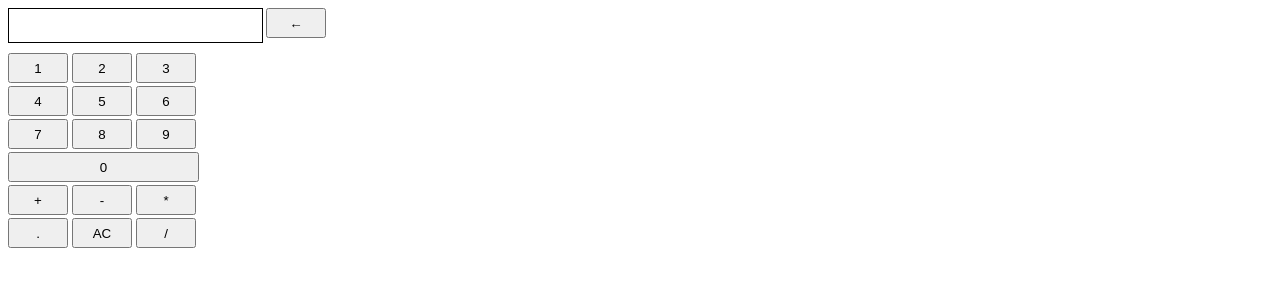
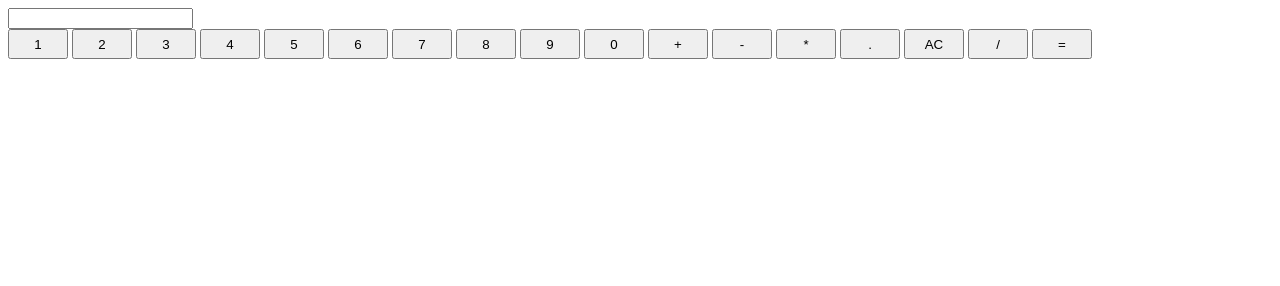
Before and after one commit to hyunjun9788/javascript-calculator-prac, a plain HTML site: page index.html in a window 1280 px wide. Both pictures are taken after a click on the button "AC". Drawn offline with Linux system fonts and the light colour scheme.

Commit message:
feat:계산 결과값 출력 및 ac 버튼 적용

```diff
--- a/index.html
+++ b/index.html
@@ -39,63 +39,107 @@
 
     }
 
+    #result-value {
+        width: 191px;
+    }
+
     button#zero {
         width: 191px;
     }
 </style>
 <body>
-<div class="result-back">
-    <div id="result"></div>
-    <button id="back">←</button>
-</div>
-<div class="first-row">
-    <button id="one">1</button>
-    <button id="two">2</button>
-    <button id="three">3</button>
-</div>
+<div class="calculator">
+    <input class="display" type="text" readonly>
+    <div>
+        <button onclick="input('1')">1</button>
+        <button onclick="input('2')">2</button>
+        <button onclick="input('3')">3</button>
 
-<div class="second-row">
-    <button id="four">4</button>
-    <button id="five">5</button>
-    <button id="six">6</button>
-</div>
-<div class="third-row">
-    <button id="seven">7</button>
-    <button id="eight">8</button>
-    <button id="nine">9</button>
 
-</div>
-<div class="fourth-row">
-    <button id="zero">0</button>
+        <button onclick="input('4')">4</button>
+        <button onclick="input('5')">5</button>
+        <button onclick="input('6')">6</button>
 
-</div>
-<div>
-    <button id="plus">+</button>
-    <button id="minus">-</button>
-    <button id="x">*</button>
-</div>
-<div>
-    <button id="dot">.</button>
-    <button id="ac">AC</button>
-    <button id="division">/</button>
+
+        <button onclick="input('7')">7</button>
+        <button onclick="input('8')">8</button>
+        <button onclick="input('9')">9</button>
+
+
+        <button onclick="input('0')">0</button>
+
+
+        <button onclick="input('+')">+</button>
+        <button onclick="input('-')">-</button>
+        <button onclick="input('*')">*</button>
+
+        <button onclick="input('.')">.</button>
+        <button onclick="reset('ac')">AC</button>
+        <button onclick="input('/')">/</button>
+
+        <button onclick="calculate('=')">=</button>
+    </div>
 </div>
 <script>
 
 
-    let inputValue = document.getElementById("result")
-    let back = document.getElementById('back')
-    let numberButtons = document.querySelectorAll('.first-row button,.second-row button,.third-row button,.fourth-row button')
+    let inputString = '';
+    let displayValue = '';
+    let resultValue = '';
+    let operator = ''
 
-    back.addEventListener('click',function(){
-       inputValue.innerText=inputValue.innerText.slice(0,-1)
-    })
-    numberButtons.forEach(function (button) {
-        button.addEventListener('click', function () {
-            if (inputValue.innerText.length < 3) {
-                inputValue.innerText += button.innerText;
-            }
-        })
-    })
+    function input(value) {
+        inputString += value;
+        displayValue += value;
+
+        if (value === '/' || value === '*' || value === '+' || value === '-') {
+            operator += value
+
+        }
+        document.querySelector('.display').value = displayValue
+
+
+
+    }
+
+    function calculate() {
+        console.log(inputString)
+        console.log(document.querySelector('.display').value)
+        let calculation = inputString.split(operator)
+
+        let front = parseFloat(calculation[0])
+        console.log(front)
+
+        let back = parseFloat(calculation[1])
+
+        switch (operator) {
+            case '+':
+                resultValue = front + back
+                break
+            case '-':
+                resultValue = front - back
+                break
+            case '*':
+                resultValue = front * back
+                break
+            case '/':
+                resultValue = front / back
+                break
+            default:
+                resultValue = ''
+        }
+        document.querySelector('.display').value = resultValue;
+        inputString = resultValue.toString()
+        displayValue = ''
+    }
+    function reset(value) {
+        if (value === 'ac') {
+            document.querySelector('.display').value = ''
+            console.log(document.querySelector('.display').value)
+            return
+        }
+    }
+
 
 </script>
 </body>
```
